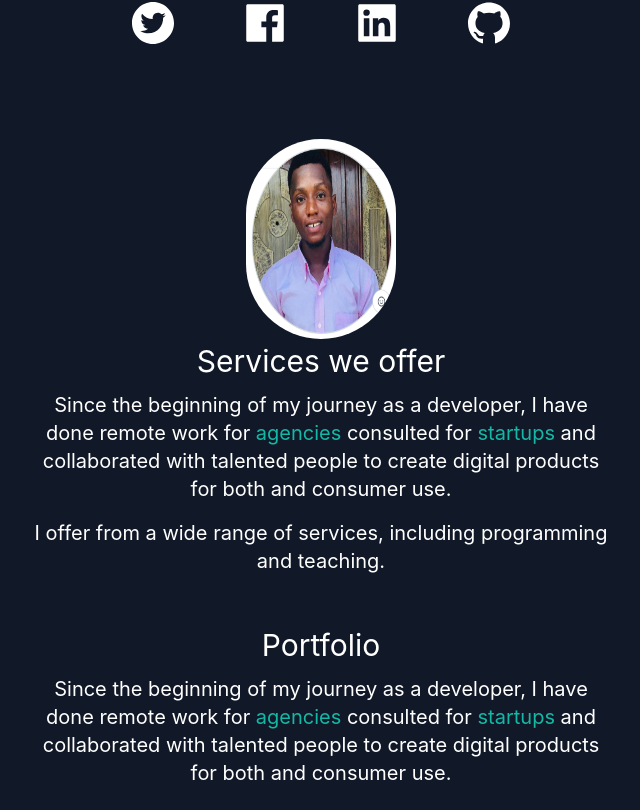
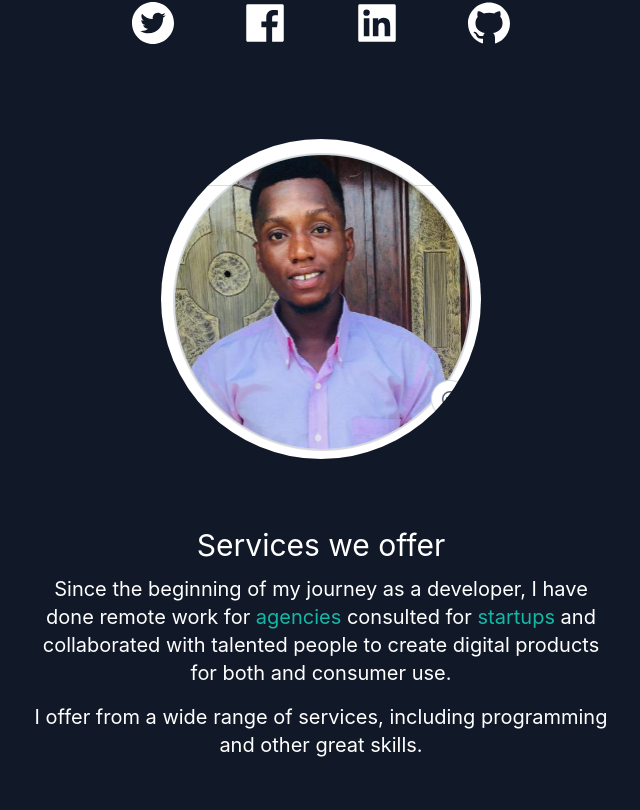
Before and after one commit to Itoromfon/react-portfolio, a Next.js app: page / in a window 1280 px wide. Shown: the part 509-1319 px from the top of the page, without its empty margins (319-959 px from the left). Built offline with nearby package versions, Linux system fonts and the light colour scheme.

Commit message:
added some change

```diff
--- a/package.json
+++ b/package.json
@@ -9,7 +9,7 @@
     "lint": "next lint"
   },
   "dependencies": {
-    "next": "13.0.0",
+    "next": "^13.0.6-canary.1",
     "react": "18.2.0",
     "react-dom": "18.2.0",
     "react-icons": "^4.6.0"
--- a/pages/index.js
+++ b/pages/index.js
@@ -1,5 +1,4 @@
 import Head from 'next/head'
-import style from "../styles/Home.module.css";
 import { BsFillMoonStarsFill } from "react-icons/bs"
 import {
   AiFillTwitterCircle,
@@ -68,8 +67,8 @@ export default function Home() {
               <AiFillGithub className='dark:text-white' />
             </a>
           </div>
-          <div className={`mx-auto  rounded-full flex justify-center mt-20 ${style.imageContainer}`}>
-            <Image src={itoromfon} alt="itoromfon" className="rounded-full" />
+          <div className="mx-auto  rounded-full flex justify-center mt-20 md:h-96 md:w-96">
+            <Image src={itoromfon} alt="itoromfon" className="rounded-full mb-8 w-80 h-80" />
           </div>
         </section>
         <section>
@@ -83,22 +82,15 @@ export default function Home() {
             </p>
             <p className='dark:text-white text-md py-2 leading-8 text-gray-700 md:text-xl max-w-xl mx-auto'>
               I offer from a wide range of services, including
-              programming and teaching.
+              programming and other great skills.
             </p>
           </div>
         </section>
         <section>
           <div className='text-center mt-10'>
-            <h3 className='dark:text-white text-3xl py-1'>Portfolio</h3>
-            <p className='dark:text-white text-md py-2 leading-8 text-gray-700 md:text-xl max-w-xl mx-auto'>Since the beginning of my journey as a developer,
-              I have done remote work for
-              <span className='text-teal-500'> agencies </span>consulted for <span className='text-teal-500'>
-                startups </span> and collaborated with talented people to create digital products for both
-                and consumer use.
-            </p>
-            <p className='dark:text-white text-md py-2 leading-8 text-gray-700 mt-8 md:text-xl max-w-xl mx-auto'>
-              I offer from a wide range of services, including
-              programming and teaching.
+            <h3 className='dark:text-white text-3xl py-0'>Portfolio</h3>
+            <p className='dark:text-white text-md py-0 leading-8 text-gray-700 mt-8 md:text-xl max-w-xl mx-auto'>
+              My Skills set includes HTML, CSS, Javascript, React JS, Next JS, Tailwind CSS, ES6 and other great skills
             </p>
           </div>
           <div className='flex flex-col gap-10 py-10 lg:flex-row lg:flex-wrap'>
--- a/styles/Home.module.css
+++ b/styles/Home.module.css
@@ -1,19 +1,14 @@
-.imageContainer {
-  width: 150px;
-  height: 200px;
-}
-
 @media screen and (max-width: 480px) {
-  .imageContainer {
-    width: 70px;
-    height: 100px;
-  }
+  /* .imageContainer {
+    width: 180px;
+    height: 180px;
+  } */
 }
 
 @media screen and (max-width: 600px) and (min-width: 481px) {
   .imageContainer {
-    width: 90px;
-    height: 100px;
+    width: 200px;
+    height: 200px;
   }
 }
 
--- a/tailwind.config.js
+++ b/tailwind.config.js
@@ -11,6 +11,13 @@ module.exports = {
         burtons: "burtons",
       }
     },
+    screens: {
+      'sm': '480px',
+      'md': '600px',
+      'mds': '768px',
+      'lg': '1024px',
+      'xl': '1280px'
+    }
   },
   plugins: [],
 }
```
Also changed, not shown: 1 other file (tests, documents, lock files or other folders).
